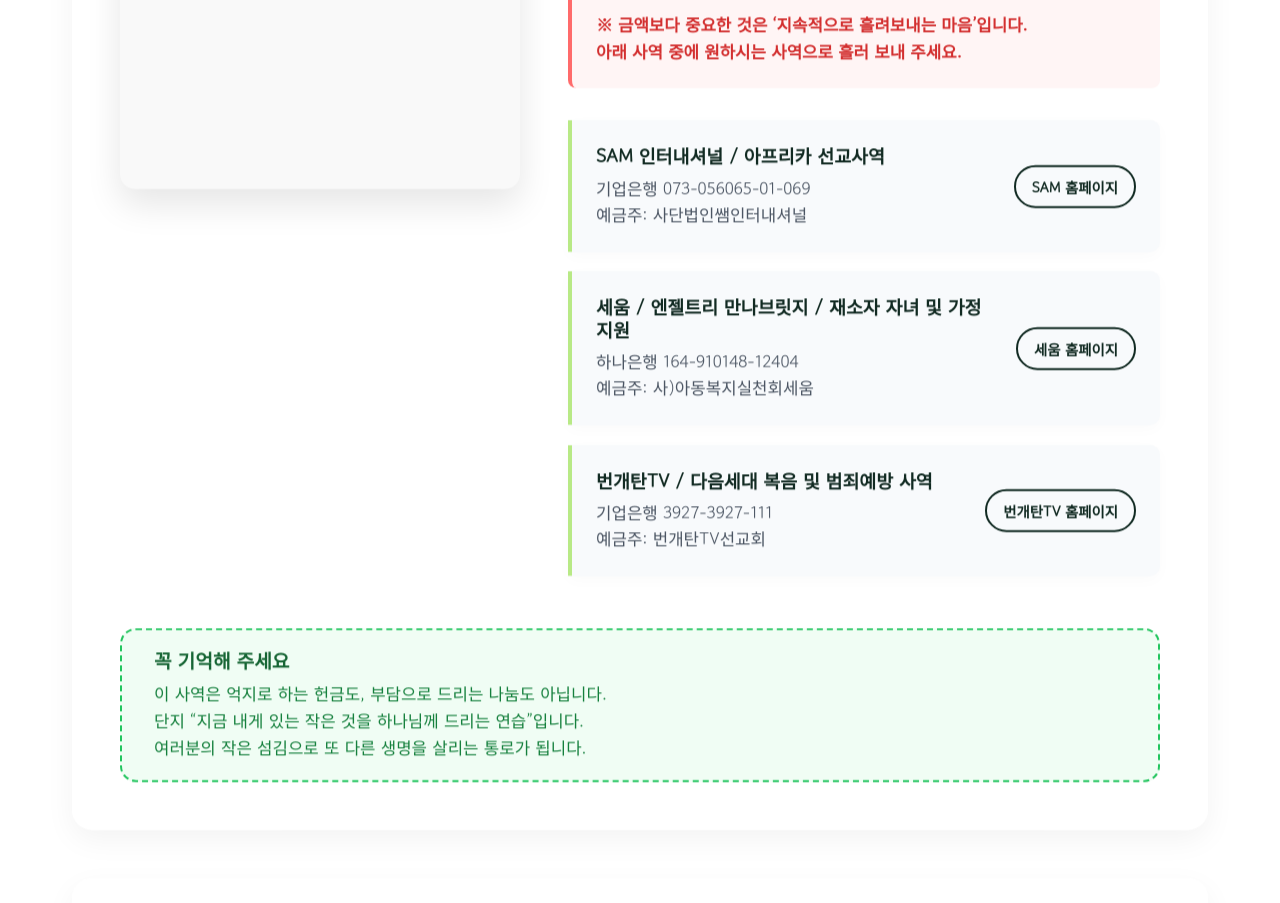
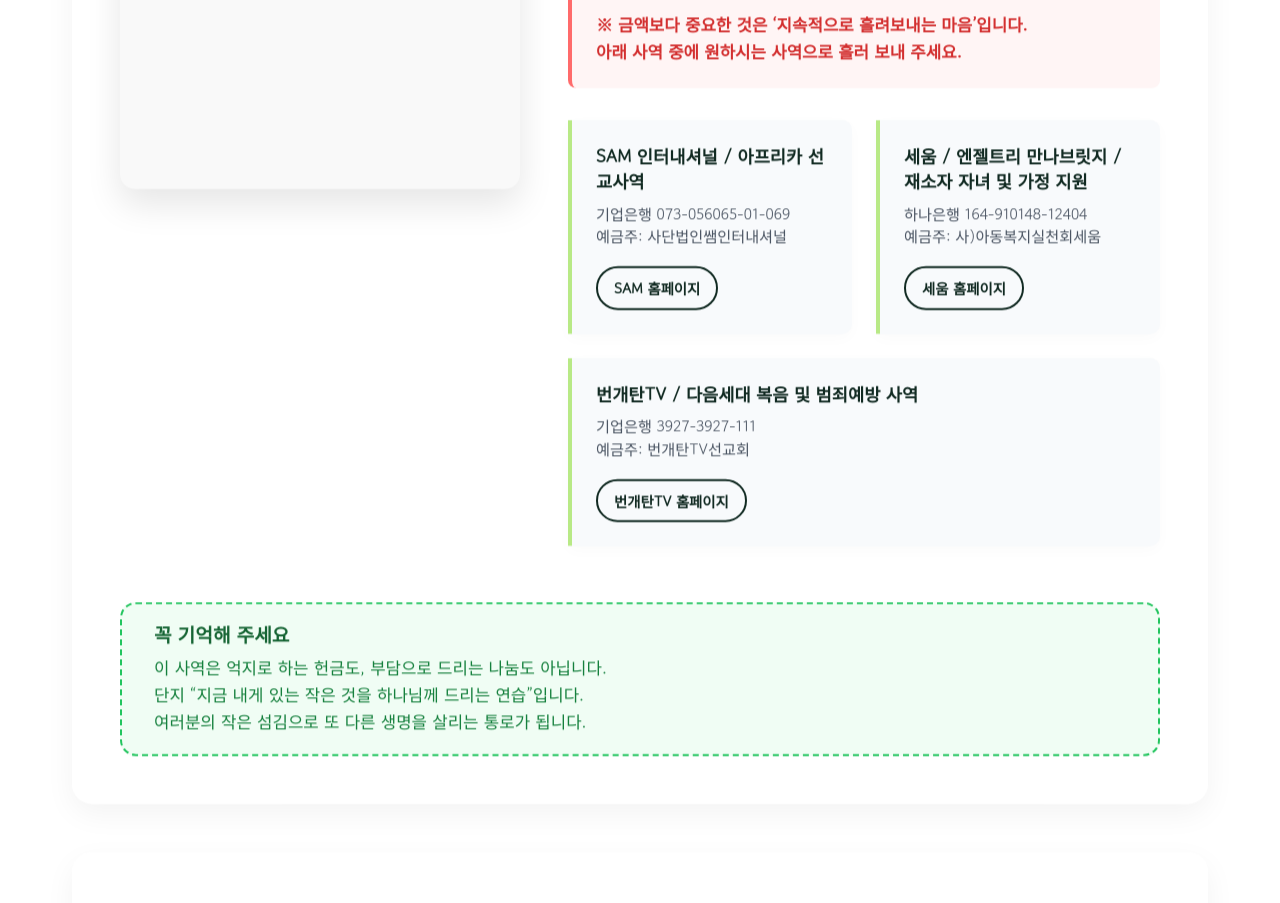
Before and after one commit to hakil-kim/prisonrevival_react, a React (Vite) app: page /programs in a window 1280 px wide. Shown: the part 3460-4363 px from the top of the page. Built offline with nearby package versions, Linux system fonts and the light colour scheme; a web font is replaced by a local one.

Commit message:
style(programs): change layout of 3 donation cards to horizontal and buttons to bottom

```diff
--- a/src/pages/Programs.jsx
+++ b/src/pages/Programs.jsx
@@ -150,6 +150,7 @@
               <p className="program-account-info" style={{ color: '#D32F2F', fontWeight: 600, fontSize: '1.05rem' }} dangerouslySetInnerHTML={{ __html: t('prog4Notice') }}></p>
             </div>
 
+            <div style={{ display: 'flex', gap: '1.5rem', flexWrap: 'wrap', marginTop: '1.5rem', marginBottom: '1.5rem' }}>
               {[1, 2, 3].map((num) => {
                 let buttons = null;
                 if (num === 1) {
@@ -196,18 +197,21 @@
                     className="program-account-box"
                     style={{
                       background: '#F8FAFC',
-                    marginBottom: '1.2rem',
                       boxShadow: '0 4px 15px rgba(0,0,0,0.02)',
                       display: 'flex',
+                      flexDirection: 'column',
                       justifyContent: 'space-between',
-                    alignItems: 'center',
-                    gap: '1.5rem',
-                    flexWrap: 'wrap'
+                      alignItems: 'flex-start',
+                      flex: '1 1 280px',
+                      minWidth: '260px',
+                      padding: '1.5rem',
+                      margin: 0,
+                      boxSizing: 'border-box'
                     }}
                   >
-                  <div style={{ flex: 1, minWidth: '250px' }}>
-                    <h4 className="program-account-title" style={{ fontSize: '1.15rem' }}>{t(`prog4Acct${num}Title`)}</h4>
-                    <p className="program-account-info" style={{ fontSize: '1.05rem', margin: '0.5rem 0 0 0' }} dangerouslySetInnerHTML={{ __html: t(`prog4Acct${num}Info`) }}></p>
+                    <div style={{ flex: 1, marginBottom: '1.2rem' }}>
+                      <h4 className="program-account-title" style={{ fontSize: '1.1rem', margin: 0, lineHeight: 1.4 }}>{t(`prog4Acct${num}Title`)}</h4>
+                      <p className="program-account-info" style={{ fontSize: '0.95rem', margin: '0.5rem 0 0 0', lineHeight: 1.5 }} dangerouslySetInnerHTML={{ __html: t(`prog4Acct${num}Info`) }}></p>
                     </div>
                     <div style={{ display: 'flex', alignItems: 'center' }}>
                       {buttons}
@@ -215,6 +219,7 @@
                   </div>
                 );
               })}
+            </div>
           </div>
         </div>
 
```
Lines whose indentation alone changed are shown as unchanged.
